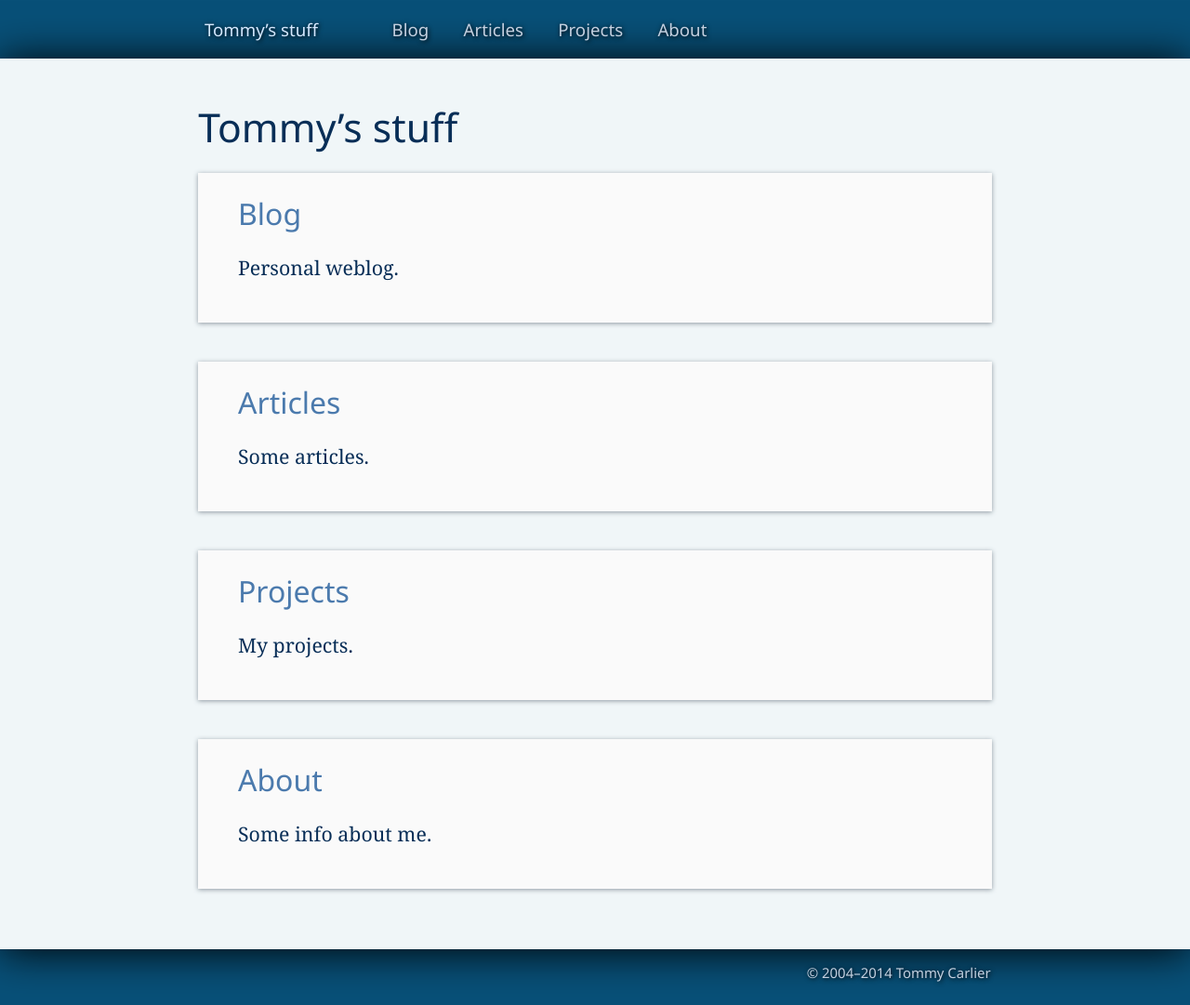
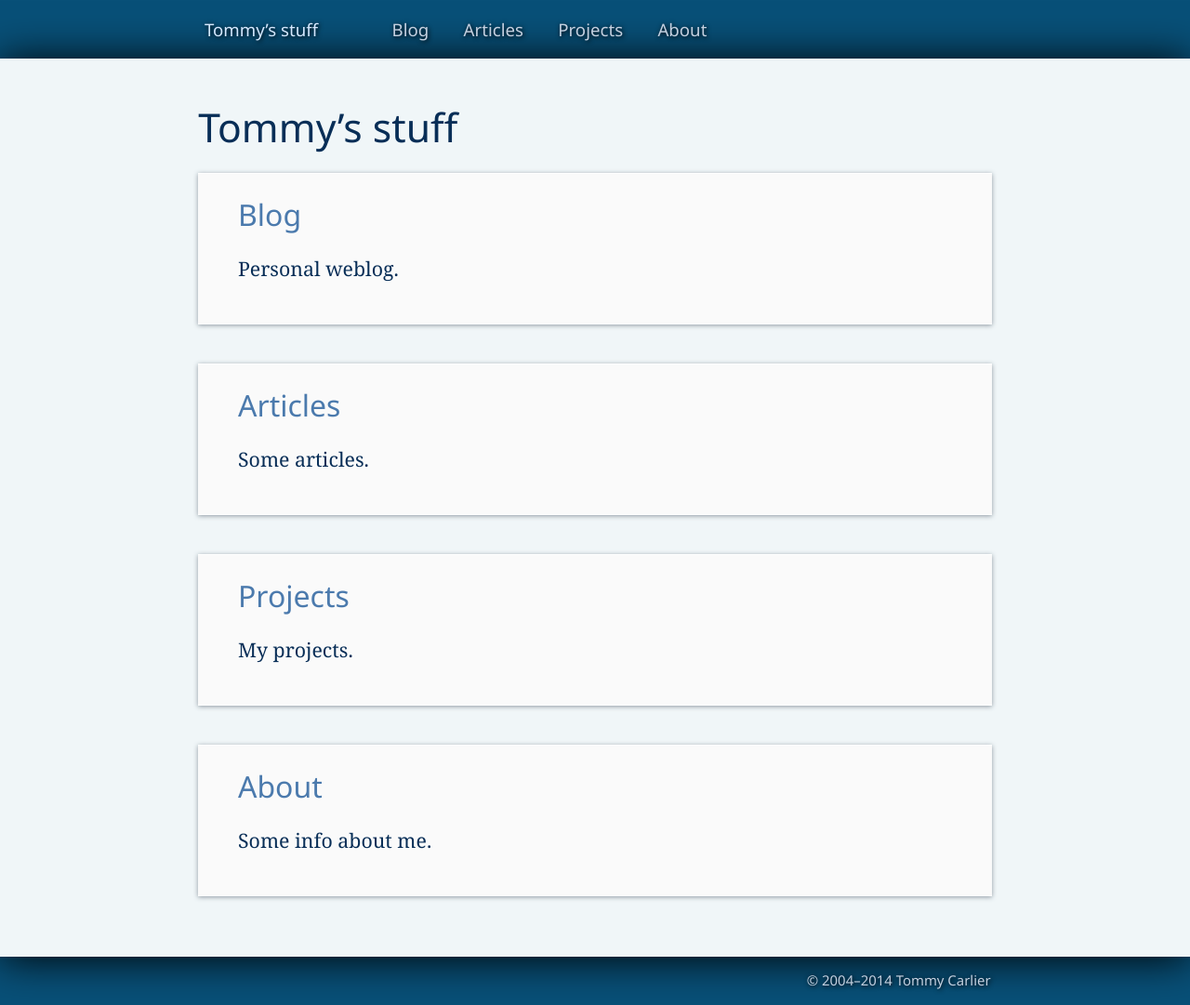
Before and after one commit to tommy-carlier/www.tcx.be, a Jekyll site: the page built from index.html, in a window 1280 px wide. Shown: the whole page at 93% size. Built offline with Jekyll 4.4.1, drawn with Linux system fonts in a browser that asks for light colours.

Commit message:
Small tweak of article style

```diff
--- a/assets/_sass/style-vars.sass
+++ b/assets/_sass/style-vars.sass
@@ -8,7 +8,8 @@
 $page-font: normal 16pt/150% Georgia, serif
 $page-background: #F0F6F8
 $page-text-color: #082E57
-$page-border: solid 1px #FFF
+
+$white-border: solid 1px #FFF
 
 $heading-font: normal 200% "Segoe UI", Avenir, Tahoma, sans-serif
 $hyperlink-color: #4B7AAD
--- a/assets/site.sass
+++ b/assets/site.sass
@@ -57,8 +57,8 @@
   background: $page-background
   color: $page-text-color
   font: $page-font
-  border-top: $page-border
-  border-bottom: $page-border
+  border-top: $white-border
+  border-bottom: $white-border
   box-shadow: 0 0.1em 2em #000
 
   a
@@ -123,6 +123,8 @@
   margin: 2em 0
   padding: 1em 2em
   background: $card-background
+  border-top: $white-border
+  border-bottom: $white-border
   box-shadow: $card-shadow
 
   &:first-child
@@ -161,6 +163,7 @@
 
   article
     box-shadow: none
+    border: none
     padding: 0
 
   pre
```
